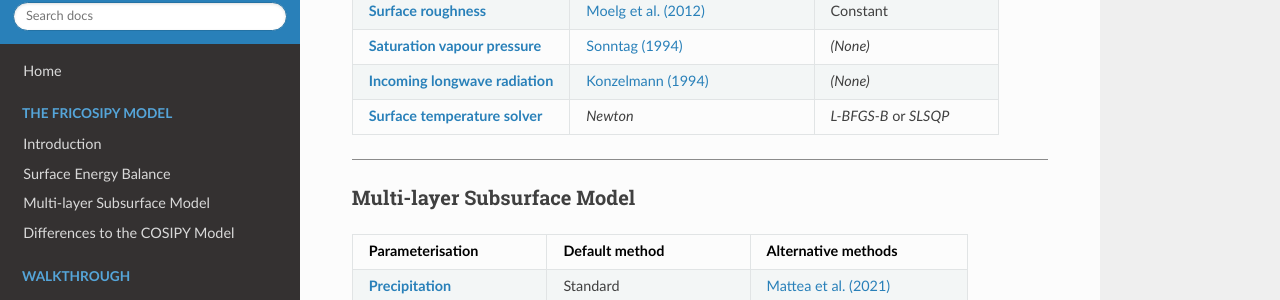
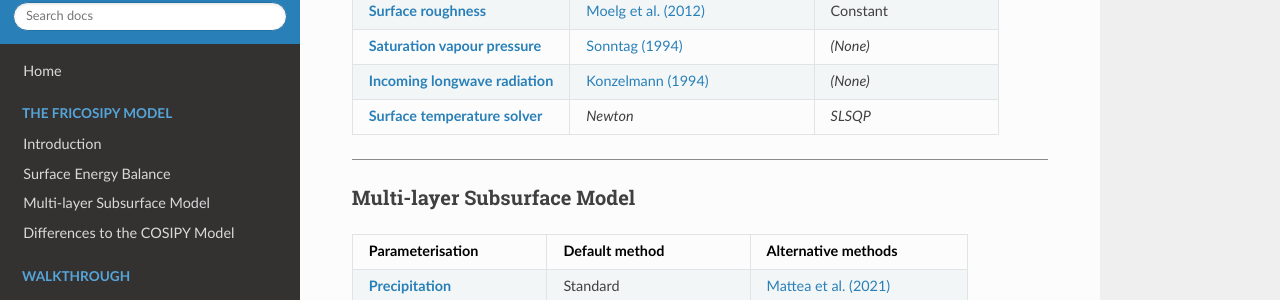
Before and after one commit to MarcusGastaldello/FRICOSIPY, an MkDocs documentation site: the page built from docs/parameters.md, in a window 1280 px wide and 900 px high, scrolled down 470 px. Shown: the part 151-451 px from the top of the window. Built offline with MkDocs 1.6.1, drawn with Linux system fonts in a browser that asks for light colours.

Commit message:
Update surface temperature solver method in documentation

```diff
--- a/docs/parameters.md
+++ b/docs/parameters.md
@@ -24,7 +24,7 @@ The *FRICOSIPY* model enables the user to customise the parameterisations used t
 | [**Surface roughness**](https://fricosipy.readthedocs.io/en/latest/surface_energy_balance/#surface-roughness-parameterisation) | [Moelg et al. (2012)](https://doi.org/10.5194/tc-6-1445-2012) | Constant |
 | [**Saturation vapour pressure**](https://fricosipy.readthedocs.io/en/latest/surface_energy_balance/#saturation-vapour-pressure-parameterisation) | [Sonntag (1994)](https://doi.org/10.1127/metz/3/1994/51) | *(None)* |
 | [**Incoming longwave radiation**](https://fricosipy.readthedocs.io/en/latest/surface_energy_balance/#longwave-radiation-parameterisation) | [Konzelmann (1994)](https://doi.org/10.1016/0921-8181(94)90013-2) | *(None)* |
-| [**Surface temperature solver**](https://fricosipy.readthedocs.io/en/latest/surface_energy_balance/#) | *Newton* | *L-BFGS-B* or *SLSQP* |
+| [**Surface temperature solver**](https://fricosipy.readthedocs.io/en/latest/surface_energy_balance/#) | *Newton* | *SLSQP* |
 
 <hr style="height:1px; background-color:#8b8b8b; border:none;" />
 
```
